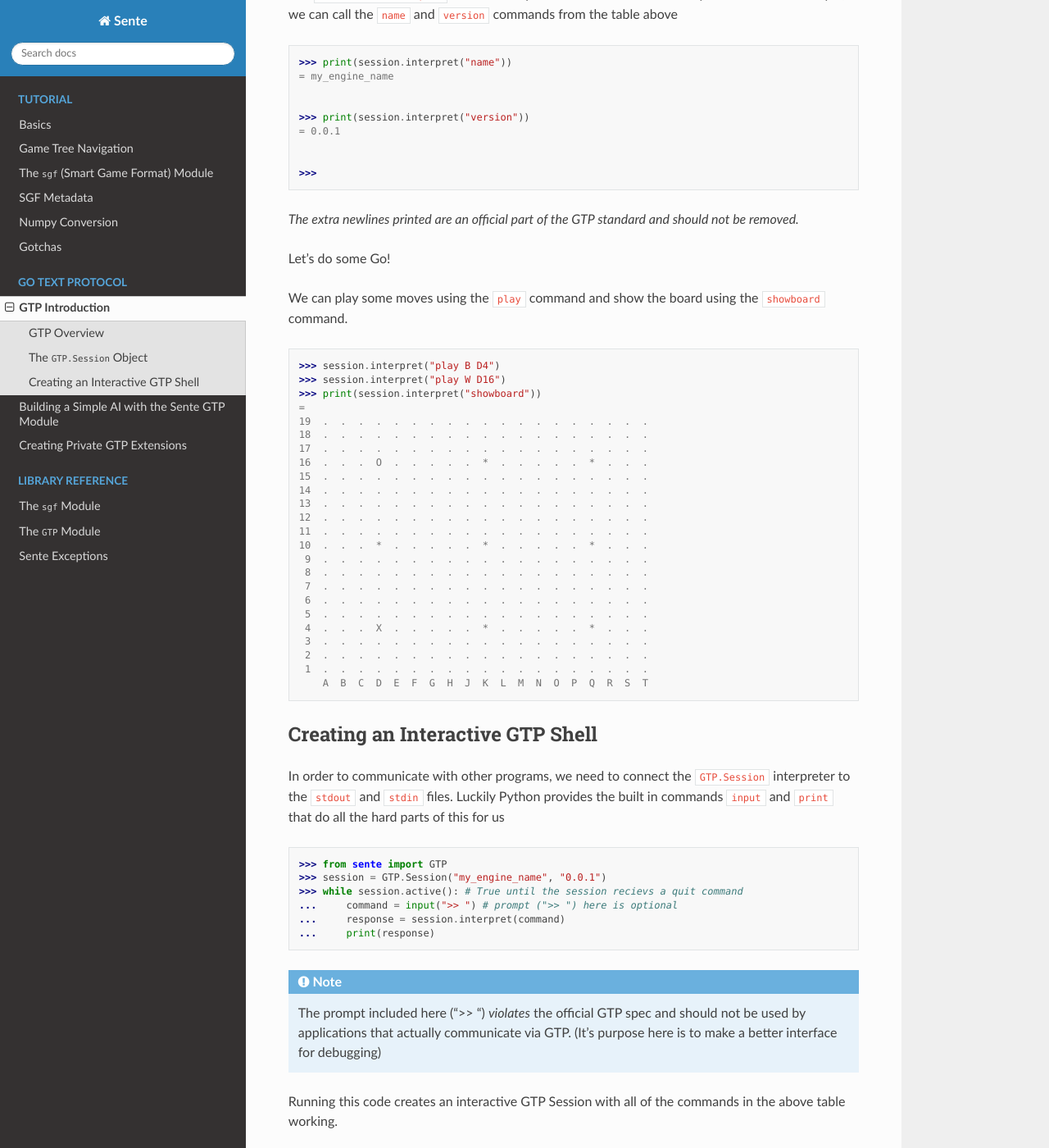
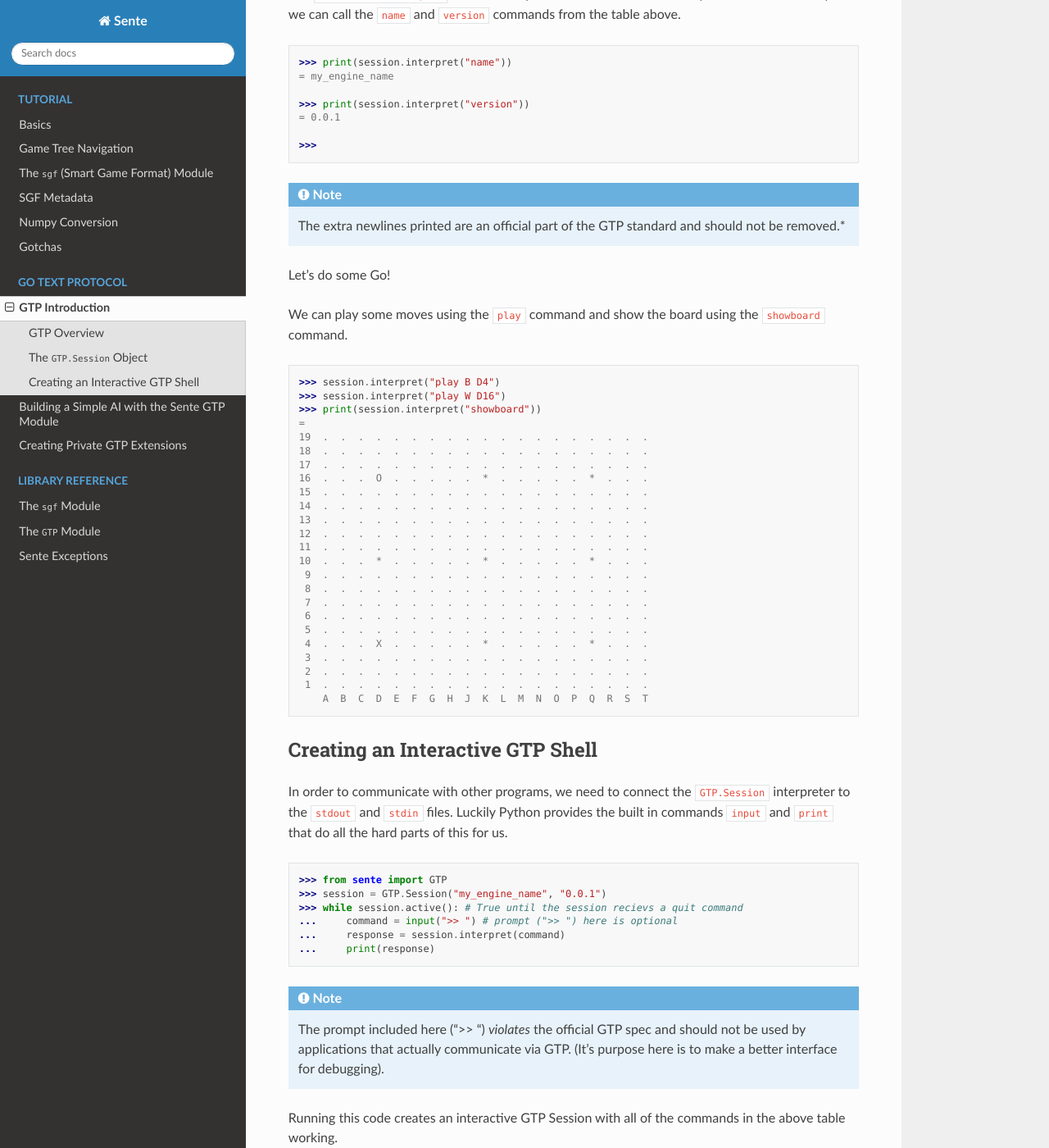
Before and after one commit to atw1020/sente, a Sphinx documentation site: the page built from docs/GTP/introduction.rst, in a window 1280 px wide and 1400 px high, scrolled down 1351 px. Shown: the whole window at 82% size. Built offline with Sphinx 7.4.7 and the Read the Docs theme 2.0.0, drawn with Linux system fonts in a browser that asks for light colours.

Commit message:
fixed some grammar for GTP docs

```diff
--- a/docs/GTP/introduction.rst
+++ b/docs/GTP/introduction.rst
@@ -98,17 +98,15 @@
 
 The ``GTP.Session.interpret`` method interprets GTP commands
 that are passed to it. For example, we can call the ``name``
-and ``version`` commands from the table above
+and ``version`` commands from the table above.
 
 .. code-block:: python
 
     >>> print(session.interpret("name"))
     = my_engine_name
 
-
     >>> print(session.interpret("version"))
     = 0.0.1
-
 
     >>>
 
@@ -120,14 +118,12 @@
     >>> print(session.interpret("name"))
     = my_engine_name
     <BLANKLINE>
-    <BLANKLINE>
     >>> print(session.interpret("version"))
     = 0.0.1
     <BLANKLINE>
-    <BLANKLINE>
 
-*The extra newlines printed are an official part of the GTP
-standard and should not be removed.*
+.. note:: The extra newlines printed are an official part of the GTP
+    standard and should not be removed.*
 
 Let's do some Go!
 
@@ -203,7 +199,7 @@
 connect the ``GTP.Session`` interpreter to the ``stdout``
 and ``stdin`` files. Luckily Python provides the built in
 commands ``input`` and ``print`` that do all the hard parts
-of this for us
+of this for us.
 
 .. code-block:: python
 
@@ -218,7 +214,7 @@
     the official GTP spec and should not be used by
     applications that actually communicate via GTP.
     (It's purpose here is to make a better interface
-    for debugging)
+    for debugging).
 
 Running this code creates an interactive GTP Session
 with all of the commands in the above table working.
@@ -228,10 +224,8 @@
     >> play B D4
     =
 
-
     >> play W D16
     =
-
 
     >> showboard
     19  .  .  .  .  .  .  .  .  .  .  .  .  .  .  .  .  .  .  .
```
Also changed, not shown: docs/GTP/Private GTP Extensions.rst (+41 -10 lines), docs/GTP/simple AI.rst (+7 -7 lines).
